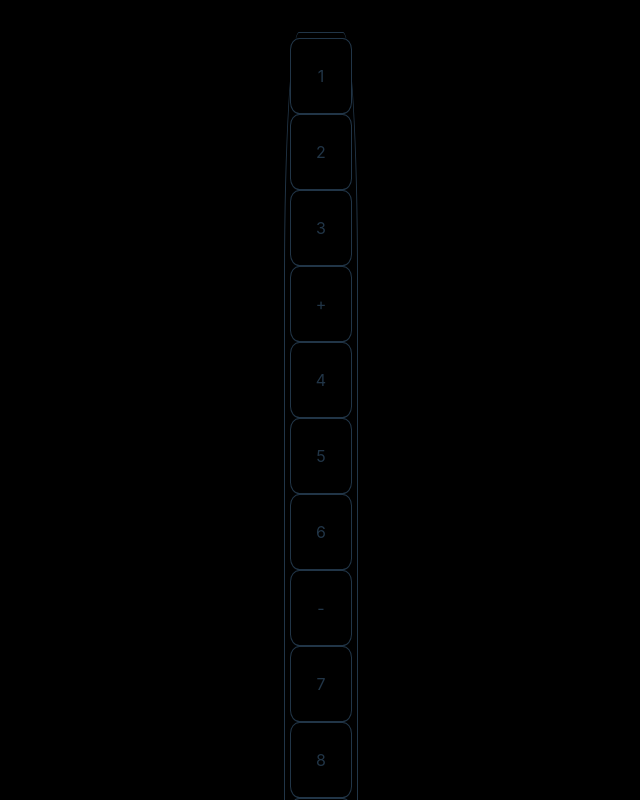
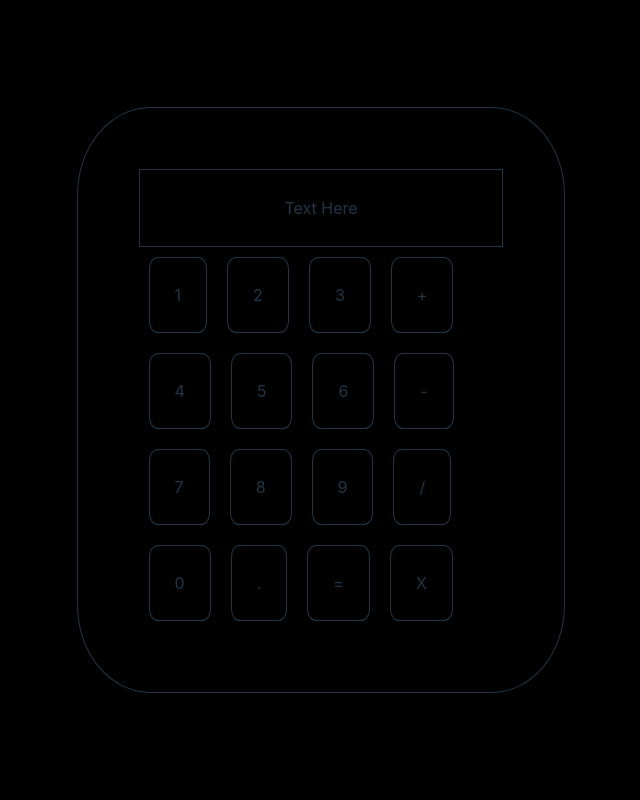
Before and after one commit to ThomasKrokos/ReactCalculator, a React (Vite) app: page / in a window 1280 px wide. Shown: the top 800 px of the page, without its empty margins (319-959 px from the left). Built offline with nearby package versions, Linux system fonts and the light colour scheme.

Commit message:
Aligned the calculator better

```diff
--- a/src/Calculator.tsx
+++ b/src/Calculator.tsx
@@ -1,20 +1,35 @@
 import React from "react";
 import Button from "./Button";
+import { flushSync } from "react-dom";
 
 const Calculator = () => {
   //want to try to move these styles out to a css file
   const container = {
     border: "1px solid",
-    borderRadius: "20%",
-    padding: "5px",
-    // display: "flex",
-    // flexWrap: "wrap",
+    borderRadius: "15%",
+    padding: "5%",
+    width: "30%",
+    height: "40%",
+    margin: "0 auto"
   };
+  const buttonContainer = {
+    display: "flex",
+    flexWrap: "wrap"
+
+  }
   const button = {
     border: "1px solid",
     borderRadius: "15%",
     padding: "25px",
+    margin: "10px"
   };
+
+  const inputField = {
+    border: "1px solid",
+    padding: "10px",
+
+
+  }
 
   const buttonValues = [
     "1", "2", "3", "+", "4", "5", "6", "-", "7", "8", "9", "/", "0", ".", "=", "X",
@@ -22,7 +37,10 @@ const Calculator = () => {
 
   return (
     <div style={container}>
-      <div>
+      <div style={inputField}>
+        <p > Text Here</p>
+      </div>
+      <div style={buttonContainer}>
       {buttonValues.map((item) => {
          return <div style={button}>{item}</div>
       })}
```
